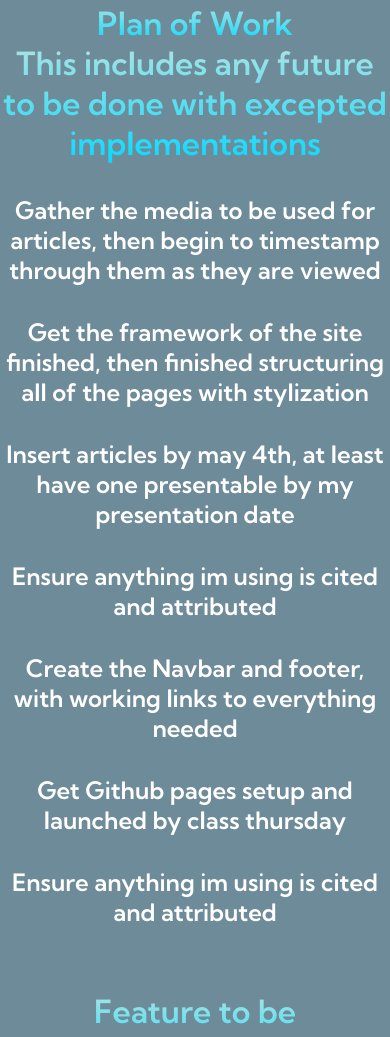
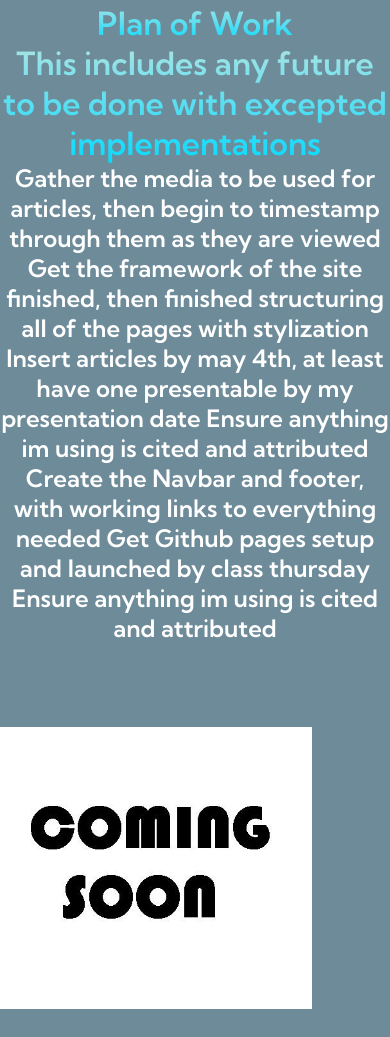
Before and after one commit to Angle-M/Latinx_Rep, a plain HTML site: page Plan.html in a window 390 px wide. Shown: the part 145-1182 px from the top of the page. Drawn offline with Linux system fonts and the light colour scheme; a script that the page names is missing.

Commit message:
Fixed mobile view

```diff
--- a/styles.css
+++ b/styles.css
@@ -356,7 +356,17 @@ Hero Section Css
 /* Mobile Responsive */
 @media screen and (max-width: 768px) {
     .main__container {
-        display:none ;
+        display:inline ;
+        grid-template-columns: auto;
+        align-items: center;
+        justify-self: center;
+        width: 100%;
+        margin: 0 auto;
+        height: 90vh;
+    }
+
+    .main__container__article {
+        display: inline;
         grid-template-columns: auto;
         align-items: center;
         justify-self: center;
@@ -403,6 +413,7 @@ Hero Section Css
     .main__content p {
         margin-top: 2rem;
         font-size: 1.5rem;
+        display: inline;
     }
 
     .main__btn {
```
